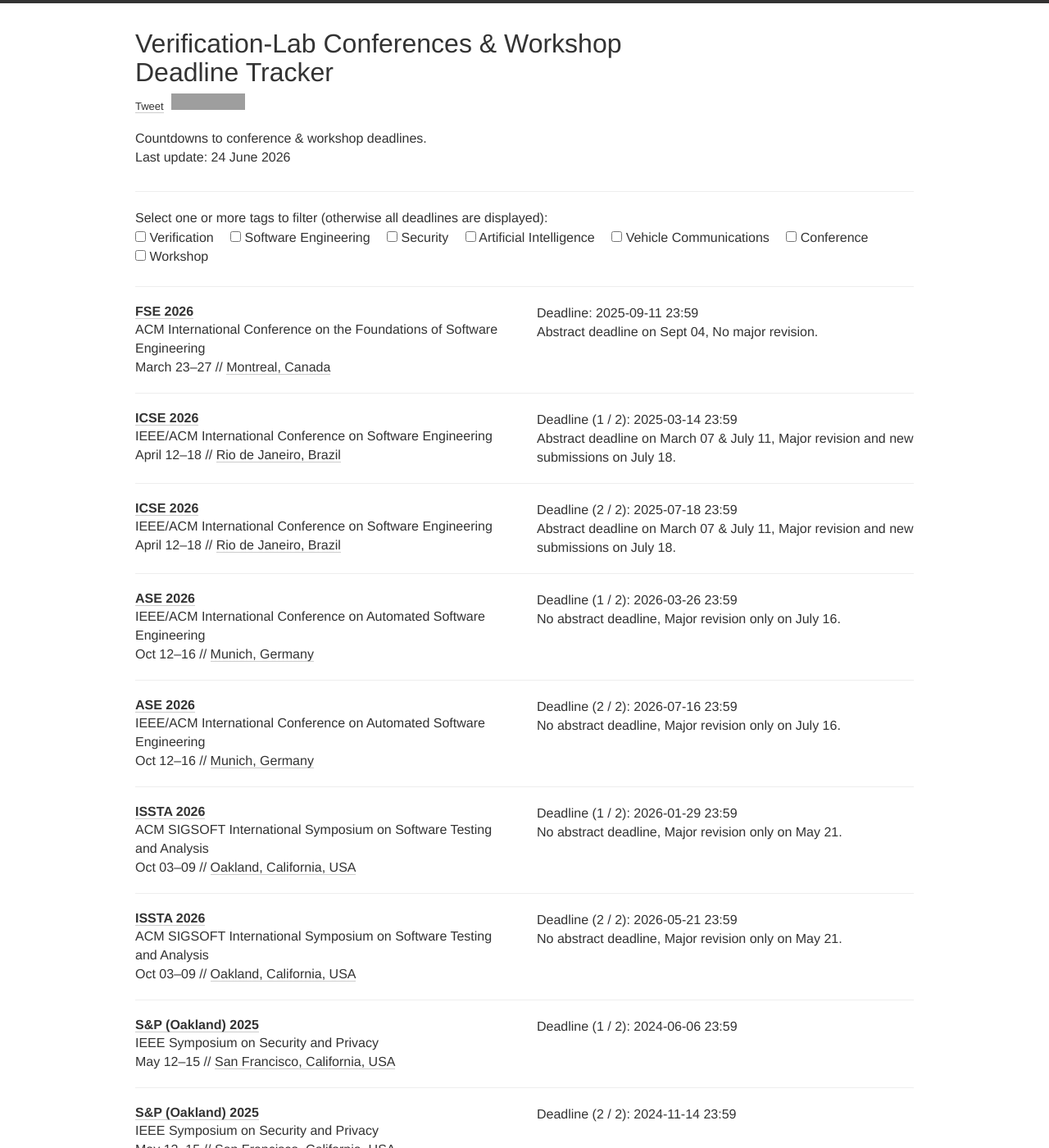
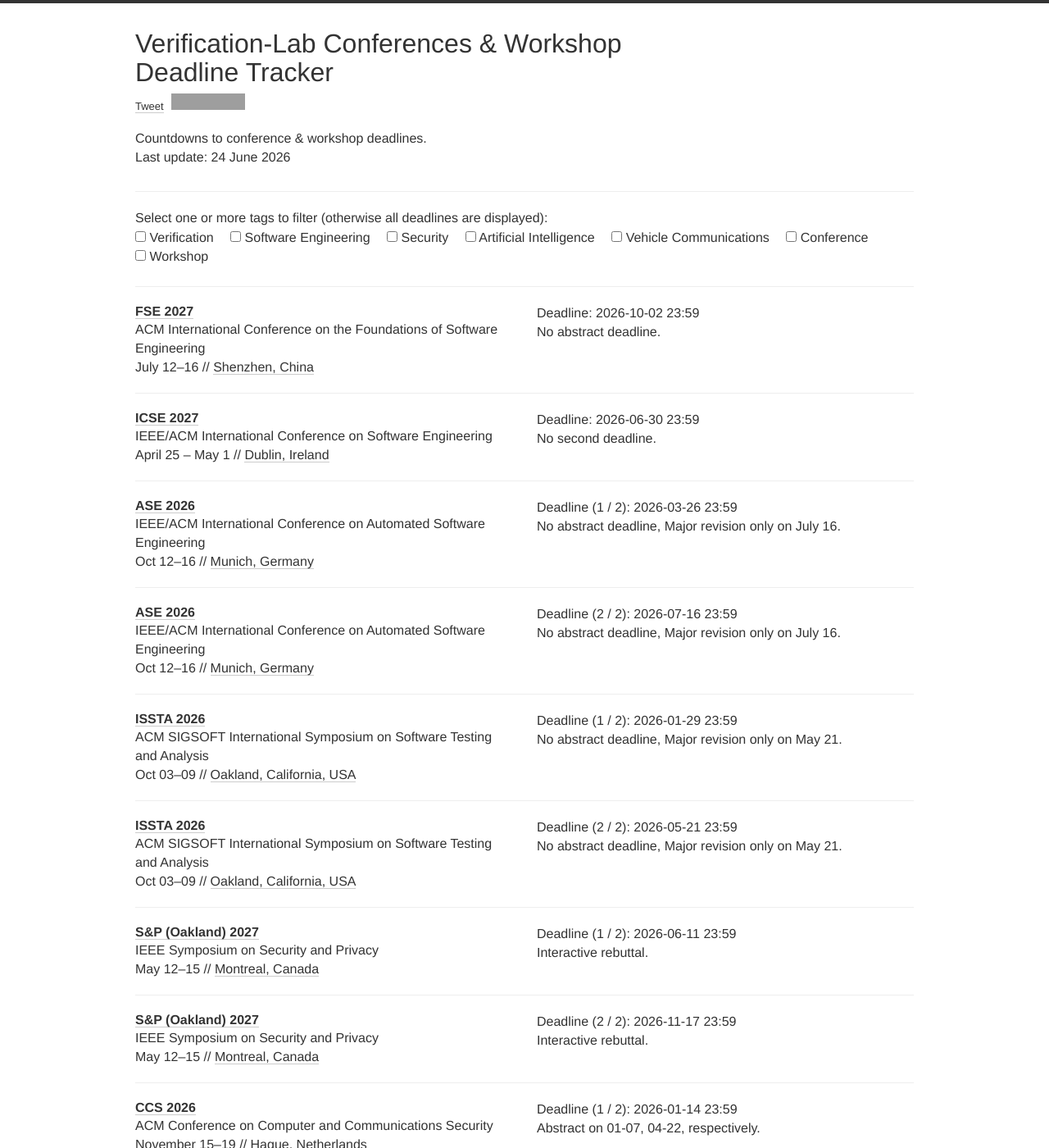
Before and after one commit to achintyadesai/vlab-deadlines, a Jekyll site: the page built from index.html, in a window 1280 px wide and 1400 px high. Shown: the whole window at 82% size. Built offline with Jekyll 4.4.1, drawn with Linux system fonts in a browser that asks for light colours; nearby versions of some CDN libraries; comment, search, counter and statistics services are not loaded; some of the changed text lies outside the part shown; grey boxes are pictures that could not be loaded.

Commit message:
conf updated

```diff
--- a/_data/conferences.yml
+++ b/_data/conferences.yml
@@ -2,25 +2,24 @@
 # Verification Deadlines
 - name: FSE
   description: ACM International Conference on the Foundations of Software Engineering
-  year: 2026
-  link: https://conf.researchr.org/home/fse-2026
+  year: 2027
+  link: https://conf.researchr.org/home/fse-2027
   deadline:
-    - "2025-09-11 23:59"
-  comment: Abstract deadline on Sept 04, No major revision.
-  date: March 23-27
-  place: Montreal, Canada
+    - "2026-10-02 23:59"
+  comment: No abstract deadline.
+  date: July 12-16
+  place: Shenzhen, China
   tags: [SE, CONF]
 
 - name: ICSE
   description: IEEE/ACM International Conference on Software Engineering
-  year: 2026
-  link: https://conf.researchr.org/home/icse-2026
+  year: 2027
+  link: https://conf.researchr.org/home/icse-2027
   deadline:
-    - "2025-03-14 23:59"
-    - "2025-07-18 23:59"
-  comment: Abstract deadline on March 07 & July 11, Major revision and new submissions on July 18.
-  date: April 12-18
-  place: Rio de Janeiro, Brazil
+    - "2026-06-30 23:59"
+  comment: No second deadline.
+  date: April 25 - May 1
+  place: Dublin, Ireland
   tags: [SE, CONF]
 
 - name: ASE
@@ -49,14 +48,15 @@
 
 # Security and Privacy
 - name: S&P (Oakland)
-  year: 2025
+  year: 2027
   date: May 12-15
   description: IEEE Symposium on Security and Privacy
   link: https://www.ieee-security.org/TC/SP2025
   deadline:
-    - "2024-06-06 23:59"
-    - "2024-11-14 23:59"
-  place: San Francisco, California, USA
+    - "2026-06-11 23:59"
+    - "2026-11-17 23:59"
+  comment: Interactive rebuttal.
+  place: Montreal, Canada
   tags: [SEC, CONF]
 
 - name: CCS
@@ -73,12 +73,14 @@
 
 - name: USENIX Security
   description: USENIX Security Symposium
-  year: 2026
-  link: https://www.usenix.org/conference/usenixsecurity25
+  year: 2027
+  link: https://www.usenix.org/conference/usenixsecurity26
   deadline:
-    - "2026-02-05 23:59"
-  date: "August 12-14"
-  place: Baltimore, USA
+    - "2026-08-26 23:59"
+    - "2027-01-27 23:59"
+  comment: Abstract on 08-18, 01-19, respectively.
+  date: "August 11-13"
+  place: Denver, CO, USA
   tags: [SEC, CONF]
 
 - name: VehicleSec
@@ -146,18 +148,6 @@
   place: Venice, Italy
   tags: [SEC, CONF]
 
-- name: IEEE S&P
-  description: IEEE Symposium on Security and Privacy
-  year: 2026
-  comment: No abstract deadline.
-  link: https://sp2026.ieee-security.org/index.html
-  deadline:
-    - "2025-06-05 23:59"
-    - "2025-11-13 23:59"
-  date: "May 18 - May 20"
-  place: San Francisco, California
-  tags: [SEC, CONF]
-
 - name: NeurIPS
   description: Neural Information Processing Systems
   year: 2025
```
